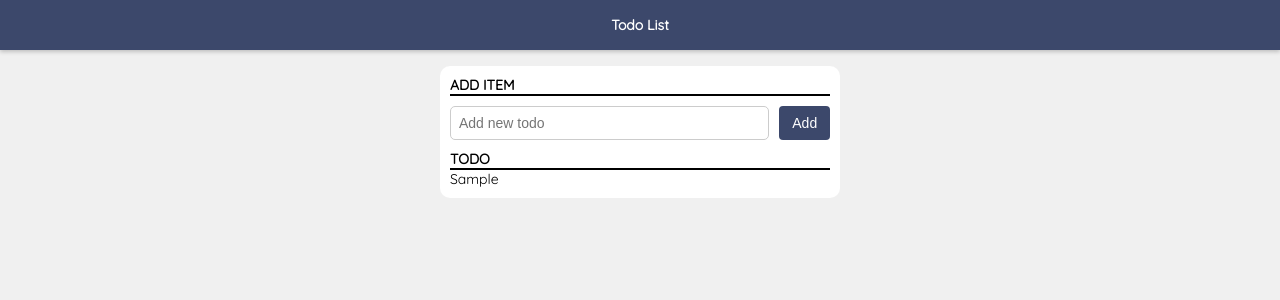
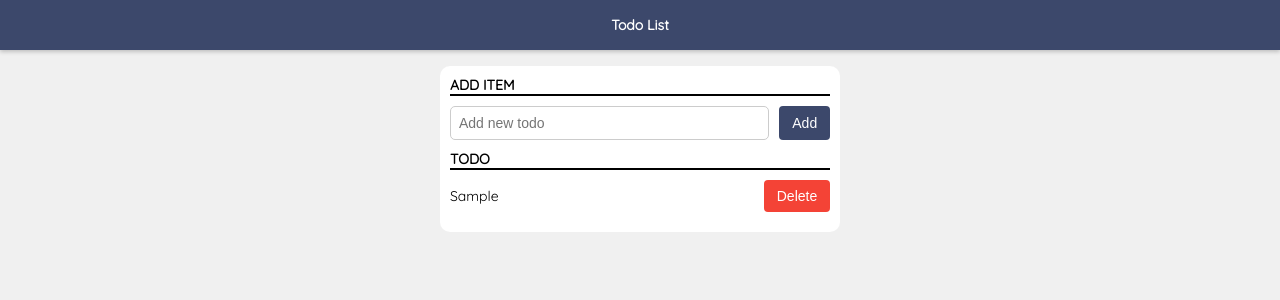
Before and after one commit to dogukanarslan/todo-list-vue, a Vue app: page / in a window 1280 px wide. Both pictures are taken after typing "Sample" into the empty fields and a click on the button "Add". Shown: the top 300 px of the page. Built offline with nearby package versions, Linux system fonts and the light colour scheme.

Commit message:
Delete todo

```diff
--- a/src/App.vue
+++ b/src/App.vue
@@ -15,7 +15,7 @@
     </form>
     <div v-if="todos.length > 0">
       <h2>TODO</h2>
-      <TodoList :todos="todos" />
+      <TodoList :todos="todos" @deleteTodo="deleteTodo" />
     </div>
   </main>
 </template>
@@ -37,6 +37,10 @@ const addTodo = () => {
   localStorage.setItem("todos", JSON.stringify(todos.value))
 }
 
+const deleteTodo = (label) => {
+  todos.value = todos.value.filter((todo) => todo.label !== label)
+}
+
 const onSubmit = (e) => {
   e.preventDefault()
   addTodo()
@@ -52,7 +56,7 @@ export default {
       }
     })
 
-    return { todoText, todos, onSubmit }
+    return { todoText, todos, onSubmit, deleteTodo }
   }
 }
 </script>
--- a/src/components/TodoList.vue
+++ b/src/components/TodoList.vue
@@ -1,13 +1,35 @@
 <template>
   <ul class="todo-list">
-    <li v-for="todo in todos" @click="todo.completed = !todo.completed">
-      {{ todo.label }}
+    <li
+      class="todo-list__todo"
+      v-for="todo in todos"
+      @click="todo.completed = !todo.completed"
+    >
+      <p>
+        {{ todo.label }}
+      </p>
+      <Button color="danger" @click="$emit('deleteTodo', todo.label)" label="Delete" />
     </li>
   </ul>
 </template>
 
 <script>
+import Button from "./Button.vue"
+
 export default {
-  props: ["todos"]
+  props: ["todos"],
+  components: { Button }
 }
 </script>
+
+<style>
+.todo-list__todo {
+  display: flex;
+  align-items: center;
+  margin: 10px 0;
+}
+
+.todo-list__todo p {
+  width: 100%;
+}
+</style>
```
